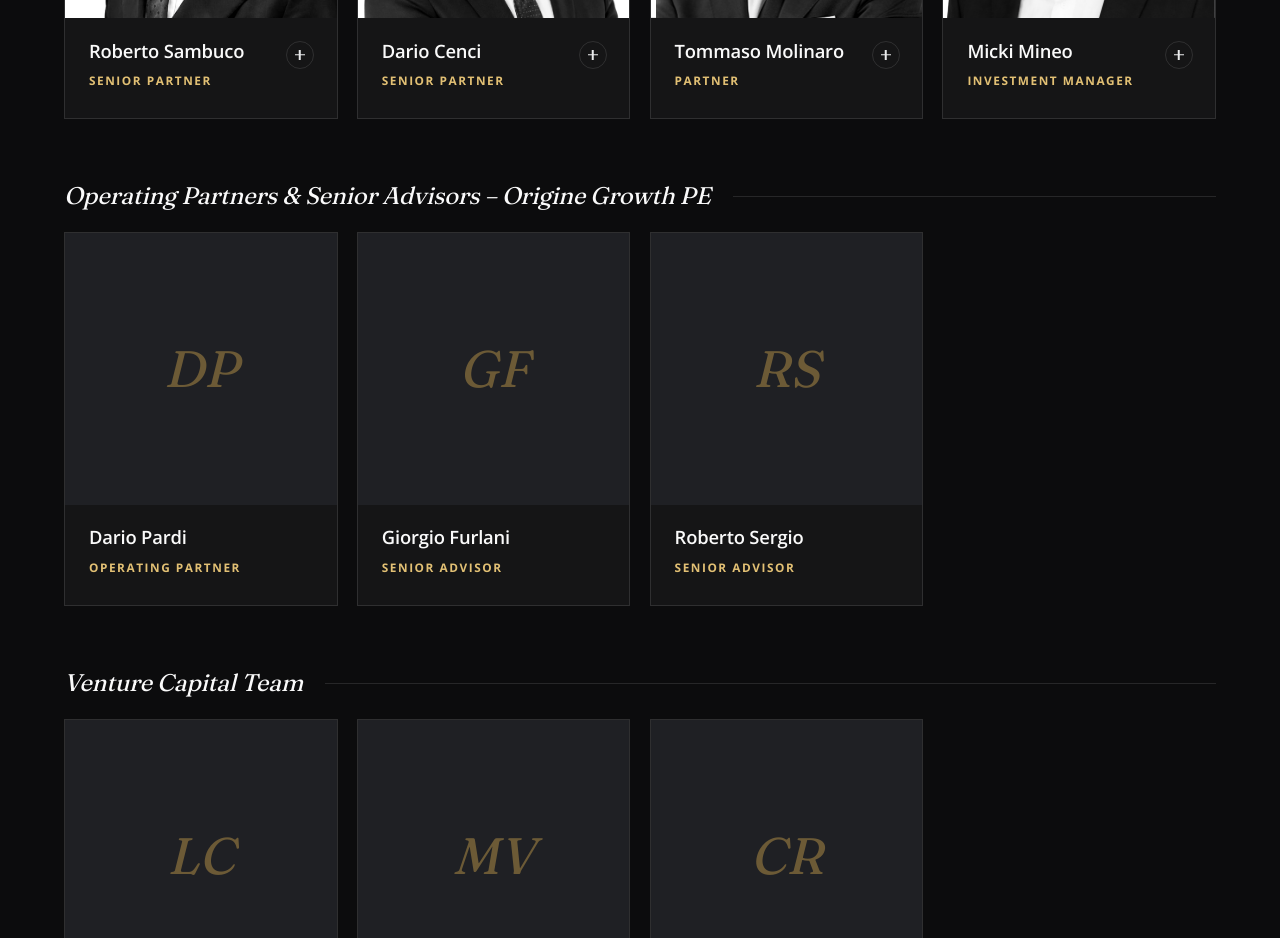
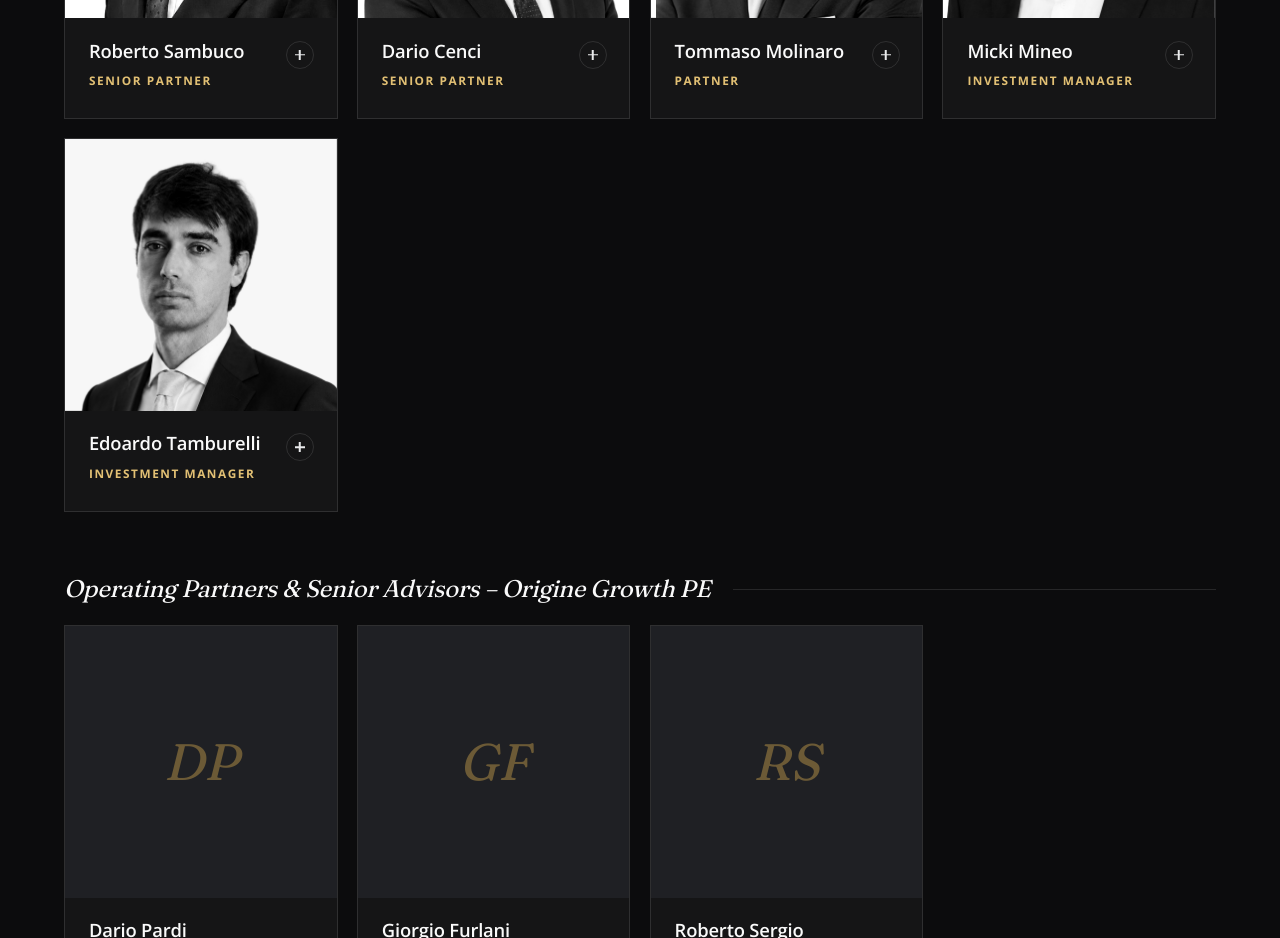
Before and after one commit to darscott98/originesgr, a Next.js app: page /en in a window 1280 px wide. Shown: the part 8520-9458 px from the top of the page. Built offline with nearby package versions, Linux system fonts and the light colour scheme.

Commit message:
feat: add Edoardo Tamburelli to the team section with bio and image

```diff
--- a/messages/en.json
+++ b/messages/en.json
@@ -198,6 +198,7 @@
       "cenci": "A professional with over 25 years of experience in the financial sector, more than 15 of them in Private Equity as a principal investor in investment funds and 10 years in investment banking at Deutsche Bank. Over his career he has held prominent roles in the Italian private equity market, including Investment Director at Clessidra SGR and Partner at Armònia SGR.",
       "molinaro": "Tommaso brings over 23 years of experience in the financial sector, more than 18 of them in private equity as a principal investor in Italian and European mid-market funds. Over his career he has managed every phase of the investment process, from origination and deal structuring through to portfolio management and exit. He has held positions of growing responsibility at leading private equity firms, including Senior Director at Green Arrow Capital, Principal at Ergon Capital, Director at Alto Partners and Junior Partner at Armònia SGR, developing significant experience in growth, sector consolidation and value-creation transactions. Tommaso began his career in corporate finance at Deutsche Bank and Lazard, where he gained experience across numerous M&A transactions.",
       "mineo": "He joined Origine in May 2026 as Investment Manager, having built around nine years of experience in the Italian mid-market private equity sector. Following roles at Armònia SGR and Entangled Capital SGR, he has taken part in numerous majority investment transactions across different industrial sectors, following all their key phases, from analysing and structuring the investment to managing and enhancing portfolio companies. He has also supported the management of portfolio companies in implementing strategic and operational value-creation initiatives.",
+      "tamburelli": "He has built over 5 years of experience in mid-market M&A transactions at Deloitte Financial Advisory, where he actively contributed to more than 10 deals, both sell-side and buy-side, advising entrepreneurs, private equity funds and industrial operators. Over the course of his career he has developed expertise across the ICT and cybersecurity, software and artificial intelligence, telecommunications, agri-industrial and agri-tech, and energy services sectors. He holds a Bachelor's degree from ESCP Business School and a Master of Science in Corporate Finance & Banking from EDHEC Business School.",
       "arscott": "Daniel has built his career across data analysis, data infrastructure, and technical systems development, with experience spanning financial, operational, and client-facing environments. He has worked as a project and data lead at Deloitte and boutique firms in the FMCG sector, and more recently has led data pipeline strategy, product architecture and implementation, and client delivery within SaaS environments. He holds a Master’s degree in Physics from the University of Bristol.",
       "conte": "Marialiliana has built significant experience across administrative, financial and operational functions within the management of alternative investment funds, at leading asset managers active in private equity and venture capital. Over her career she has held senior roles including Chief Financial Officer, Chief Operating Officer and Head of Administration at firms such as Ambienta SGR, Hyle Capital Partners SGR and I2 Capital Partners SGR, also developing expertise in ESG and risk management. As Chief Financial Officer of the SGR, she oversees its administrative, financial and operational activities, contributing to process efficiency and regulatory compliance.",
       "castelli": "Lorenzo has built significant experience in venture capital and alternative investments as Co-Founder and Managing Director of Alchimia Investments, contributing to the establishment and management of investment vehicles and to capital-raising activities. He has served as Managing Director and board member of portfolio companies and, as a founding-team member, took part in the launch of major projects such as Arsenale Group and Orient Express La Dolce Vita. He is also a lecturer and Venture Capital expert at Luiss University.",
--- a/messages/it.json
+++ b/messages/it.json
@@ -198,6 +198,7 @@
       "cenci": "Professionista con oltre 25 anni di esperienza nel settore finanziario, di cui più di 15 maturati nel Private Equity come principal investor in fondi d'investimento e 10 anni nell'investment banking presso Deutsche Bank. Nel corso della sua carriera ha ricoperto ruoli di rilievo nel mercato italiano del private equity, tra cui Investment Director presso Clessidra SGR e Partner di Armònia SGR.",
       "molinaro": "Tommaso vanta oltre 23 anni di esperienza nel settore finanziario, di cui più di 18 nel private equity come principal investor in fondi mid-market italiani ed europei. Nel corso della sua carriera ha gestito tutte le fasi del processo di investimento, dall'origination alla strutturazione delle operazioni, fino alla gestione del portafoglio e disinvestimento. Ha ricoperto posizioni di crescente responsabilità presso primarie realtà del private equity, tra cui Senior Director in Green Arrow Capital, Principal in Ergon Capital, Director in Alto Partners e Junior Partner in Armònia SGR, sviluppando una significativa esperienza in operazioni di crescita, consolidamento settoriale e creazione di valore. Tommaso ha iniziato la propria carriera nel mondo della finanza straordinaria presso Deutsche Bank e Lazard, dove ha maturato esperienza in molteplici operazioni di M&A.",
       "mineo": "Entrato in Origine nel maggio 2026 con il ruolo di Investment Manager, ha maturato circa nove anni di esperienza nel private equity mid-market italiano. Dopo le esperienze in Armònia SGR e in Entangled Capital SGR, ha preso parte a numerose operazioni di investimento di maggioranza in differenti settori industriali, seguendone tutte le principali fasi, dall'analisi e strutturazione dell'investimento alla gestione e valorizzazione delle partecipate. Ha inoltre supportato il management delle società in portafoglio nell'implementazione di iniziative strategiche e operative finalizzate alla creazione di valore.",
+      "tamburelli": "Ha maturato oltre 5 anni di esperienza in operazioni di M&A nel segmento mid-market presso Deloitte Financial Advisory dove ha contribuito attivamente a più di 10 operazioni, sia sell-side, che buy-side, assistendo imprenditori, fondi di private equity e operatori industriali. Nel corso della sua carriera ha sviluppato competenze nei settori ICT e cybersecurity, software e intelligenza artificiale, telecomunicazioni, agri-industriale e agri-tech e energy services. Ha conseguito una laurea triennale presso l'ESCP Business School e un Master of Science in Corporate Finance & Banking all'EDHEC Business School.",
       "arscott": "Daniel ha costruito il proprio percorso professionale nell’ambito dell’analisi dei dati, delle infrastrutture dati e dello sviluppo di sistemi tecnici, maturando esperienza in contesti finanziari, operativi e a diretto contatto con i clienti. Ha lavorato come project e data lead presso Deloitte e boutique firm nel settore FMCG, e più recentemente ha guidato attività di data pipeline strategy, architettura e implementazione di prodotto, nonché client delivery in ambienti SaaS. Ha conseguito un Master in Fisica presso l’Università di Bristol.",
       "conte": "Marialiliana ha maturato una significativa esperienza nelle funzioni amministrative, finanziarie e operative nell'ambito della gestione di fondi di investimento alternativi, presso primarie SGR attive nel private equity e venture capital. Nel corso della carriera ha ricoperto ruoli di responsabilità quali Chief Financial Officer, Chief Operating Officer e Head of Administration presso realtà come Ambienta SGR, Hyle Capital Partners SGR e I2 Capital Partners SGR, sviluppando competenze anche in ambito ESG e risk management. In qualità di Chief Financial Officer della SGR, presidia le attività amministrative, finanziarie e operative, contribuendo all'efficienza dei processi e alla conformità normativa.",
       "castelli": "Lorenzo ha maturato una significativa esperienza nel venture capital e negli investimenti alternativi in qualità di Co-Founder e Managing Director di Alchimia Investments, contribuendo alla costituzione e gestione di veicoli di investimento e alle attività di raccolta di capitali. Ha ricoperto incarichi come Managing Director e membro del Consiglio di Amministrazione di società in portafoglio e ha partecipato, come membro del team fondatore, al lancio di progetti di primaria rilevanza quali Arsenale Group e Orient Express La Dolce Vita. È inoltre docente ed esperto del settore Venture Capital presso l'Università Luiss.",
--- a/sections/Team.jsx
+++ b/sections/Team.jsx
@@ -17,6 +17,7 @@
   { ini: "DC", name: "Dario Cenci", role: "Senior Partner", bioKey: "cenci", img: "/images/Dario-Cenci.png" },
   { ini: "TM", name: "Tommaso Molinaro", role: "Partner", bioKey: "molinaro", img: "/images/Tommaso-Molinaro.png" },
   { ini: "MM", name: "Micki Mineo", role: "Investment Manager", bioKey: "mineo", img: "/images/Micki-Mineo.png" },
+  { ini: "ET", name: "Edoardo Tamburelli", role: "Investment Manager", bioKey: "tamburelli", img: "/images/Edoardo-Tamburelli.png" },
 ];
 
 const seniorAdvisors = [
```
Also changed, not shown: public/images/Edoardo-Tamburelli.png (added).
